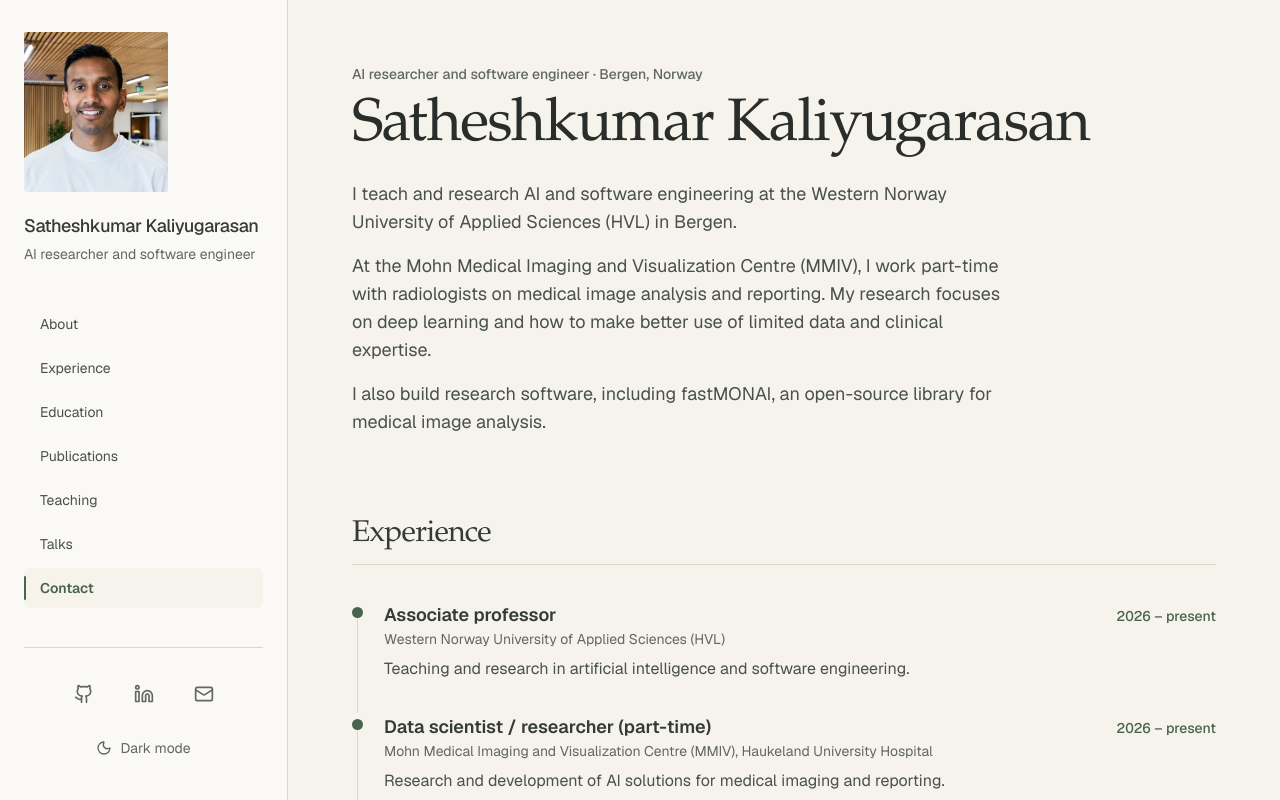
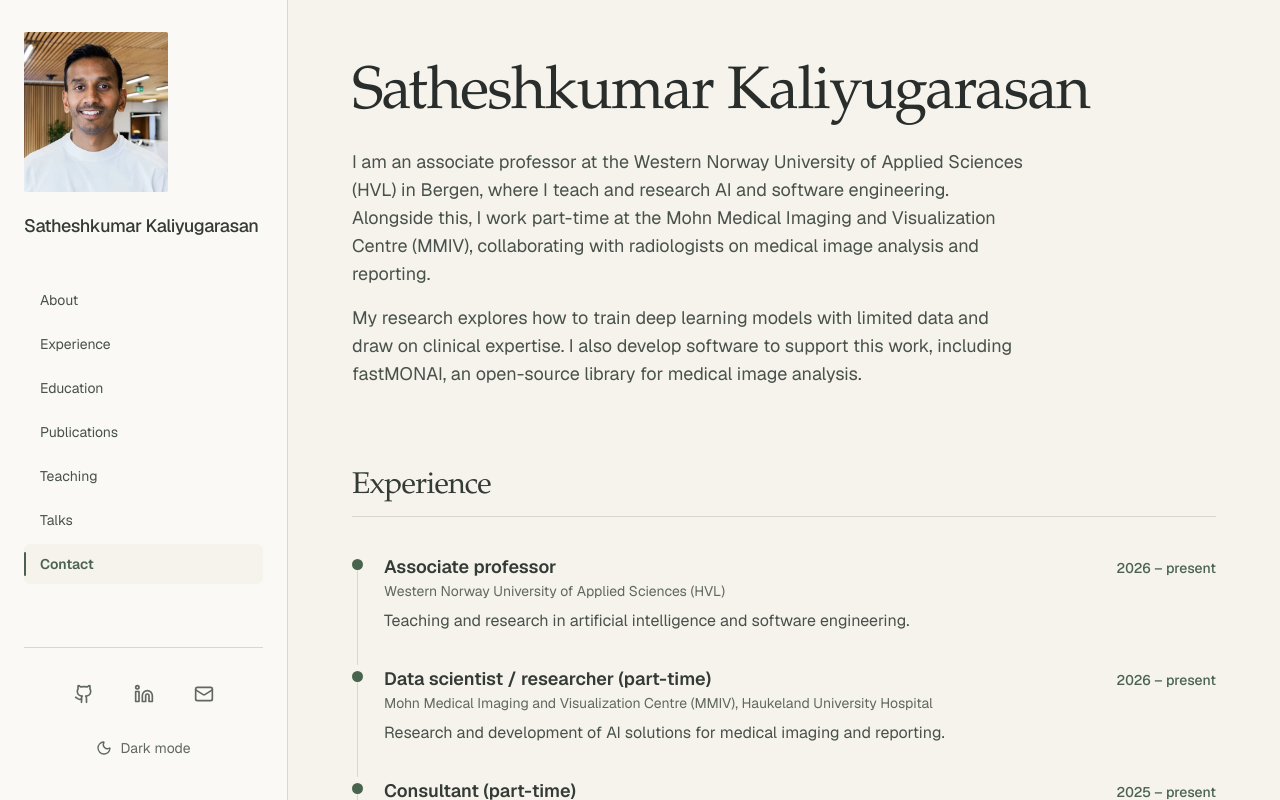
Before and after one commit to skaliy/skaliy.github.io, a Next.js app: page / in a window 1280 px wide. Shown: the top 800 px of the page. Built offline with nearby package versions, Linux system fonts and the light colour scheme.

Commit message:
fix: improve introduction flow and remove repeated tagline

```diff
--- a/components/layout/Sidebar.tsx
+++ b/components/layout/Sidebar.tsx
@@ -28,7 +28,6 @@ export const Sidebar = ({ activeSection, onSectionClick }: SidebarProps) => {
           />
         </picture>
         <p className="text-lg font-medium tracking-tight">{profile.name}</p>
-        <p className="mt-1 text-sm text-nord3 dark:text-nord4">{profile.tagline}</p>
       </div>
 
       <nav className="flex-grow" aria-label="Main navigation">
--- a/components/sections/AboutSection.tsx
+++ b/components/sections/AboutSection.tsx
@@ -7,9 +7,6 @@ export const AboutSection = () => {
       aria-labelledby="about-heading"
       className="mb-16 sm:mb-20 scroll-mt-20 sm:scroll-mt-24"
     >
-      <p className="text-sm font-medium text-nord3 dark:text-nord4 mb-3">
-        {profile.tagline} · {profile.location}
-      </p>
       <h1
         id="about-heading"
         className="font-serif text-4xl sm:text-5xl xl:text-6xl font-normal leading-[1.08] tracking-tight text-nord0 dark:text-nord6 mb-6 text-balance"
@@ -19,18 +16,17 @@ export const AboutSection = () => {
 
       <div className="space-y-4 text-base sm:text-lg leading-relaxed text-nord2 dark:text-nord4 max-w-2xl">
         <p>
-          I teach and research AI and software engineering at the Western Norway
-          University of Applied Sciences (HVL) in Bergen.
+          I am an associate professor at the Western Norway University of Applied
+          Sciences (HVL) in Bergen, where I teach and research AI and software
+          engineering. Alongside this, I work part-time at the Mohn Medical Imaging
+          and Visualization Centre (MMIV), collaborating with radiologists on
+          medical image analysis and reporting.
         </p>
         <p>
-          At the Mohn Medical Imaging and Visualization Centre (MMIV), I work
-          part-time with radiologists on medical image analysis and reporting.
-          My research focuses on deep learning and how to make better use of
-          limited data and clinical expertise.
-        </p>
-        <p>
-          I also build research software, including fastMONAI, an open-source
-          library for medical image analysis.
+          My research explores how to train deep learning models with limited
+          data and draw on clinical expertise. I also develop software to support
+          this work, including fastMONAI, an open-source library for medical
+          image analysis.
         </p>
       </div>
     </section>
--- a/data/profile.ts
+++ b/data/profile.ts
@@ -1,7 +1,6 @@
 export const profile = {
   name: "Satheshkumar Kaliyugarasan",
   shortName: "Satheshkumar K.",
-  tagline: "AI researcher and software engineer",
   email: "skaliyugarasan@hotmail.com",
   location: "Bergen, Norway",
   languages: "Norwegian (Bokmål), Tamil, English",
```
